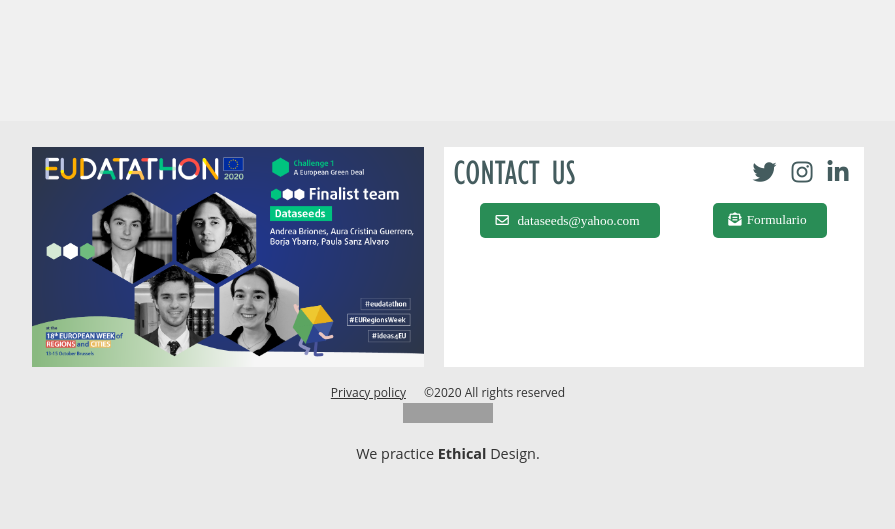
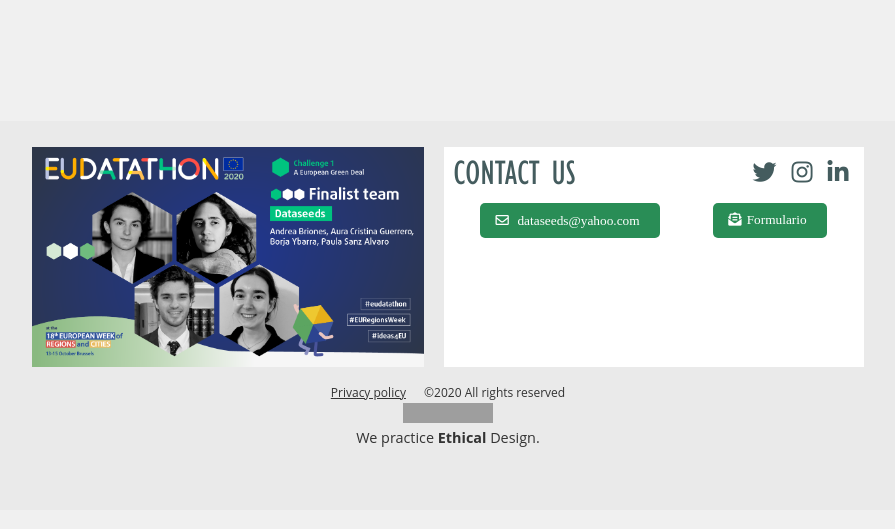
Before and after one commit to Dataseeds/dataseeds.github.io, a Jekyll site: the page built from index.md, in a window 1280 px wide. Shown: the part 533-1062 px from the top of the page, without its empty margins (192-1087 px from the left). Built offline with Jekyll 4.4.1, drawn with Linux system fonts in a browser that asks for light colours; nearby versions of some CDN libraries; grey boxes are pictures that could not be loaded.

Commit message:
paragraphs' margins and sizes

```diff
--- a/_sass/_base.scss
+++ b/_sass/_base.scss
@@ -38,8 +38,8 @@ a {
 p {
     font-size: 1.2em;
     font-stretch: condensed;
-    line-height: 1.5em;
-    margin-block-start: 1em;
+    line-height: 1.2em;
+    margin-block-start: 0em;
     margin-block-end: 1em;
     margin-inline-start: 0px;
     margin-inline-end: 0px;
--- a/_sass/_layout.scss
+++ b/_sass/_layout.scss
@@ -233,7 +233,6 @@
 #################################### */
 
 .data-flex-container {
-    place-items: center;
     display: flex;
     flex-direction: column;
     flex-wrap: wrap;
@@ -241,8 +240,14 @@
     padding: 0;
     margin: 0 auto;
     max-width: 75vw;
-    p {
-        font-size: 16px;
+    p,
+    i {
+        font-size: 1.1em;
+        line-height: 1.25em;
+        margin: 0;
+        margin-block-end: 1em;
+        text-align: justify;
+        width: fit-content;
     }
     @media screen and (max-width: $on-laptop) {
         max-width: 90vw;
```
